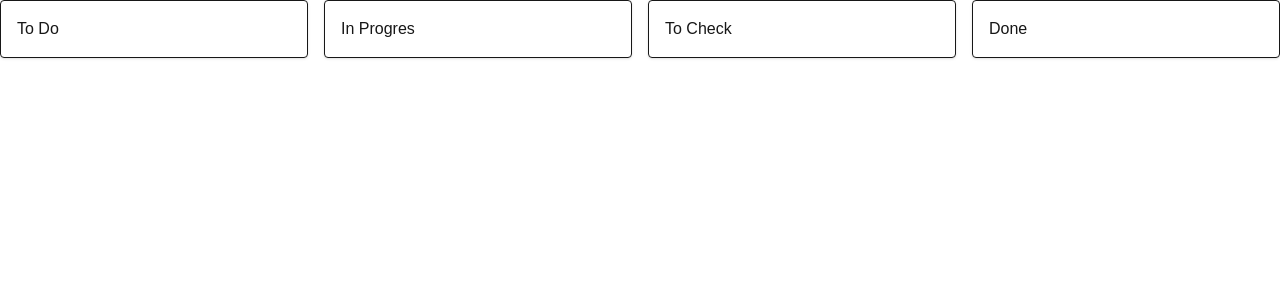
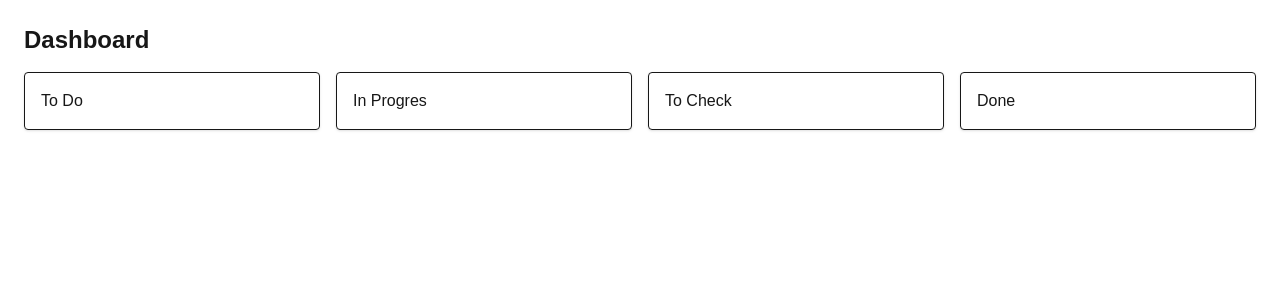
Before and after one commit to Przemek-Przybylak/kanban-app, a Next.js app: page /dashboard in a window 1280 px wide. Shown: the top 300 px of the page. Built offline with nearby package versions, Linux system fonts and the light colour scheme.

Commit message:
added basic layout to dashboard copmponent

```diff
--- /dev/null
+++ b/src/app/dashboard/layout.tsx
@@ -0,0 +1,14 @@
+import React from "react";
+
+export default function DashboardLayout({
+  children,
+}: {
+  children: React.ReactNode;
+}) {
+  return (
+    <div className="p-6">
+      <h1 className="text-2xl font-bold mb-4">Dashboard</h1>
+      {children}
+    </div>
+  );
+}
```
